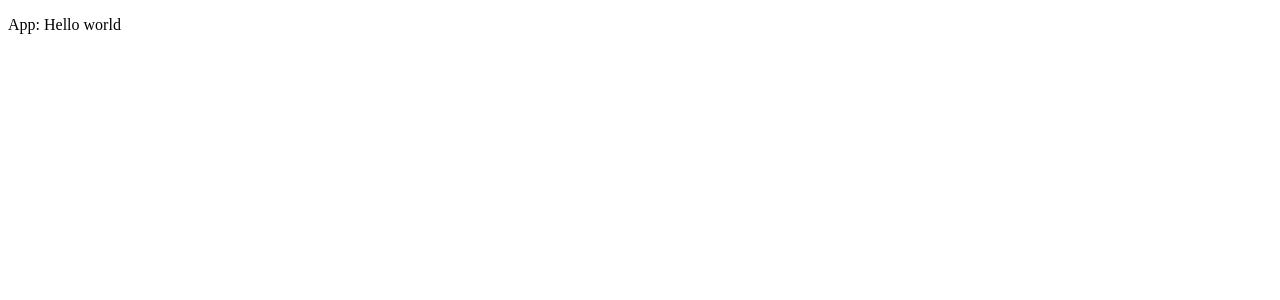
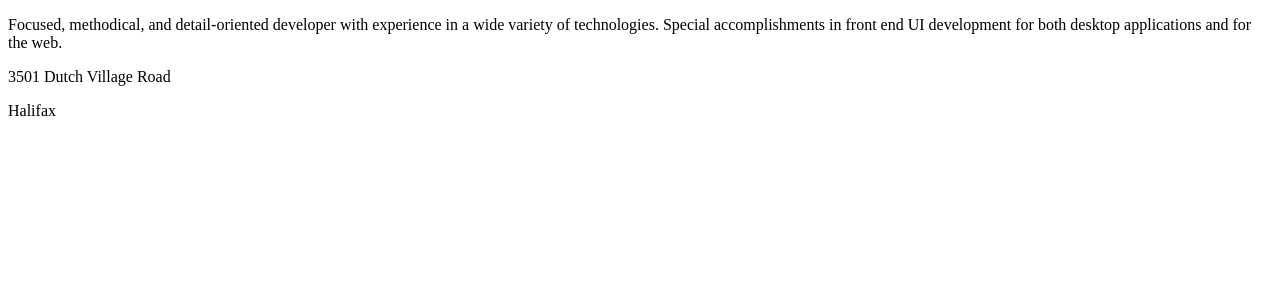
Before and after one commit to AaronWizard/portfolio, a React app: page / in a window 1280 px wide. Shown: the top 300 px of the page. Built offline with nearby package versions, Linux system fonts and the light colour scheme.

Commit message:
Resume data

```diff
--- /dev/null
+++ b/data/resume.json
@@ -0,0 +1,150 @@
+{
+	"profile": "Focused, methodical, and detail-oriented developer with experience in a wide variety of technologies. Special accomplishments in front end UI development for both desktop applications and for the web.",
+
+	"contactInfo":
+	{
+		"street1": "3501 Dutch Village Road",
+		"street2": "Apt. 4",
+		"city": "Halifax",
+		"province": "N.S.",
+		"postalCode": "B3N 2S8",
+		"homePhone": "(902) 492-5957",
+		"mobilePhone": "(902) 809-5957",
+		"email": "aaronjmacd86@gmail.com",
+		"linkedInURL": "https://www.linkedin.com/in/aaron-macdonald-56585916"
+	},
+
+	"employers": [
+		{
+			"company": "Medusa Medical Technologies",
+			"location": "Halifax, N.S.",
+			"jobTitle": "Software Developer",
+			"fromDate": "July 2012",
+			"toDate": "February 2020",
+			"achievements": [
+				"Played a key role in the company’s modernization of their core product through the development of a WinForms based UI using C# and .NET. Earned the title \"UI guy\" in my team.",
+				"Learned WPF to design and implement a major and graphically intense product feature that is regularly celebrated by our clients.",
+				"Involved in the port of a classic ASP web application to ASP.NET MVC; using JavaScript, jQuery, and Bootstrap.",
+				"Regularly developed and maintained queries and stored procedures for Microsoft SQL Server databases."
+			],
+			"images": [
+				"Panasonic_FZ_Mani-450x320.png",
+				"config_app.png"
+			]
+		},
+		{
+			"company": "Spatial View Inc.",
+			"location": "Halifax, N.S.",
+			"jobTitle": "Programmer",
+			"fromDate": "December 2010",
+			"toDate": "May 2012",
+			"achievements": [
+				"Developed and maintained web-based e-commerce platforms using PHP, JavaScript, CSS, and MySQL.",
+				"Ensured the usability and consistency of our applications across platforms by implementing front-end web interfaces for both desktop and mobile browsers.",
+				"Collaborated with the rest of the team in development and integration of software features and enhancements through the use of Mercurial.",
+				"Exposure to BlackBerry mobile development through debugging and enhancement of web-driven mobile application using Java."
+			],
+			"images": [
+				"vm3d_front.png",
+				"vm3d_catalog.png"
+			]
+		},
+		{
+			"company": "GenieKnows.com",
+			"location": "Halifax, N.S.",
+			"jobTitle": "Software Developer",
+			"fromDate": "March 2009",
+			"toDate": "January 2010",
+			"achievements": [
+				"Sped up testing and reduced the amount of manual testing of web interfaces through the use of automation scripts implemented in Ruby.",
+				"Took part in the construction of an extensive web application using Python and Django, demonstrating initiative by independently implementing many of the core data structures and much of the major business logic.",
+				"Coordinated with other team members to design and implement a complex web interface, allocating tasks for each to work on and assisting each other when faced with difficulties with a task."
+			]
+		},
+		{
+			"company": "Electronic Arts Canada",
+			"location": "Burnaby, B.C.",
+			"jobTitle": "Software Engineer",
+			"fromDate": "September 2007",
+			"toDate": "December 2007",
+			"achievements": [
+				"Participated in a Scrum development process to keep up to date with the current needs of the department, learning agile development methods and demonstrating initiative by taking on Scrum tasks.",
+				"Implemented a web service using C#, ASP.NET, and SQL to as part of an initiative to integrate the different tools used by my department."
+			]
+		},
+		{
+			"company": "GenieKnows.com",
+			"location": "Halifax, N.S.",
+			"jobTitle": "Research and Development Support",
+			"fromDate": "January 2007",
+			"toDate": "May 2007",
+			"achievements": [
+				"Responsible for the complete design, implementation, and testing of a software module for use by the company's products; developed using C++.",
+				"Documented the software module; describing its architecture, major algorithms, interface, and performance; to help the rest of the department maintain and expand on the module."
+			]
+		}
+	],
+
+	"education": {
+		"school": "Dalhousie University",
+		"location": "Halifax, N.S.",
+		"degree": "Bachelor of Computer Science with Co-operative Education",
+		"fromDate": "September 2004",
+		"toDate": "October 2008",
+		"courses": [
+			"Computer graphics and animation",
+			"Human-computer interaction",
+			"Object oriented programming and design",
+			"Database management systems",
+			"Web applications"
+		]
+	},
+
+	"awards": [
+		{
+			"name": "Computer Science Sexton Scholar Certificate",
+			"date": "March 2007"
+		},
+		{
+			"name": "Halifax City Local NSTU Student Educational Award",
+			"date": "September 2005"
+		},
+		{
+			"name": "Dalhousie University Entrance Scholarship",
+			"date": "September 2004"
+		},
+		{
+			"name": "Computer Science Entrance Scholarship",
+			"date": "September 2004"
+		},
+		{
+			"name": "Halifax City Local NSTU Student Educational Award",
+			"date": "September 2004"
+		}
+	],
+
+	"activities": [
+		{ "item": "Designing and developing computer games" },
+		{
+			"item": "Creating artwork",
+			"subItems": [
+				"Took extended studies courses to improve artistic skills"
+			]
+		},
+		{
+			"item": "Web development using Angular",
+			"links": ["https://github.com/AaronWizard/resume"]
+		},
+		{ "item": "Practising the guitar" }
+	],
+
+	"activityImages": [
+		"spaceship.png",
+		"game.png",
+		"island.png",
+		"wizardstar.png",
+		"warp_run_screen_2.png",
+		"falling_blocks.png",
+		"shape_fight.png"
+	]
+}
--- a/src/components/App.js
+++ b/src/components/App.js
@@ -1,9 +1,15 @@
 import React from 'react';
+
+import resume from '../resume';
 
 class App extends React.Component {
 	render() {
 		return (
-			<p>App: Hello world</p>
+			<div>
+				<p>{resume.profile}</p>
+				<p>{resume.contactInfo.street1}</p>
+				<p>{resume.contactInfo.city}</p>
+			</div>
 		);
 	}
 }
--- /dev/null
+++ b/src/resume.js
@@ -0,0 +1,2 @@
+import resumeData from '../data/resume';
+export default resumeData
```
